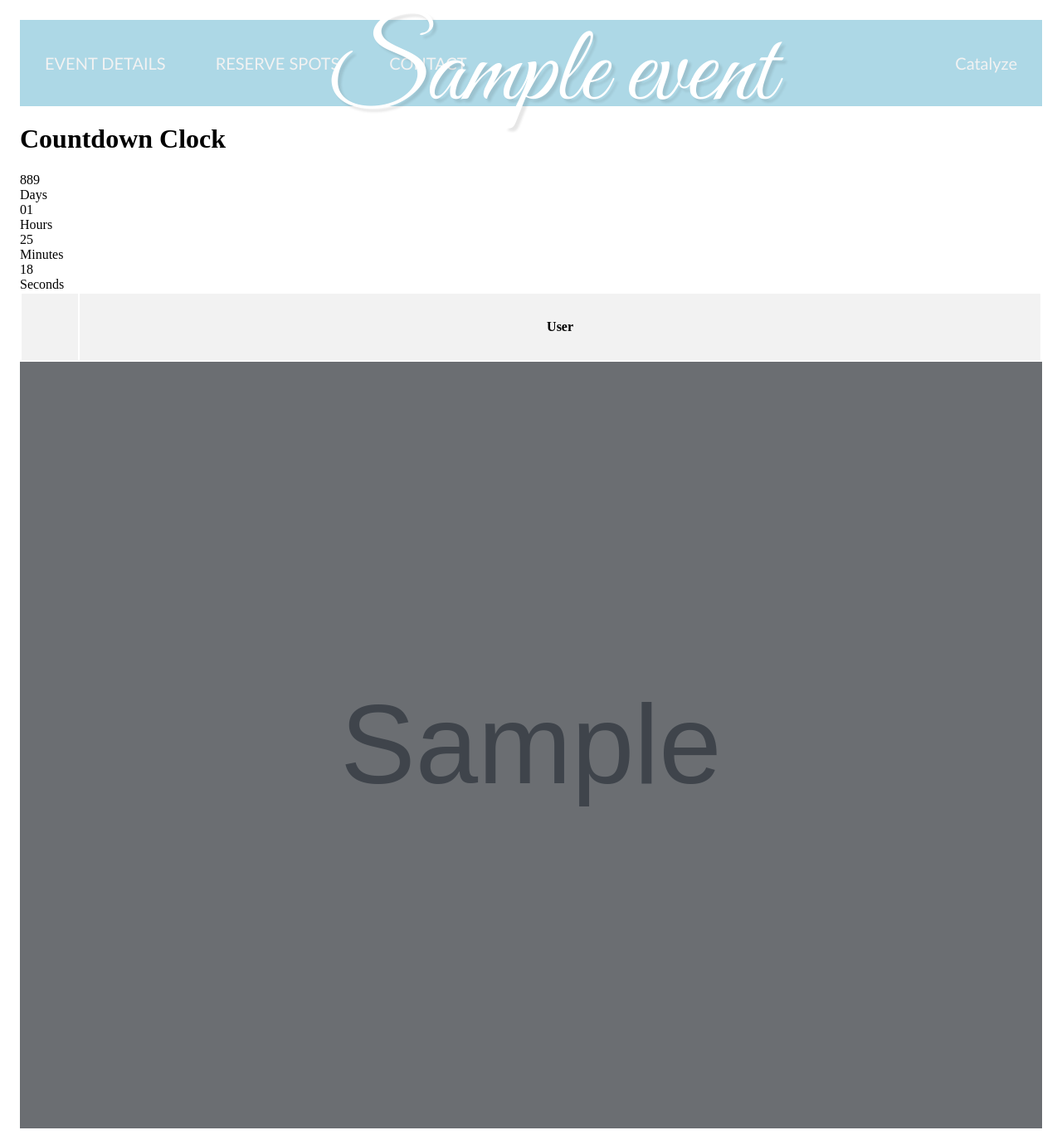
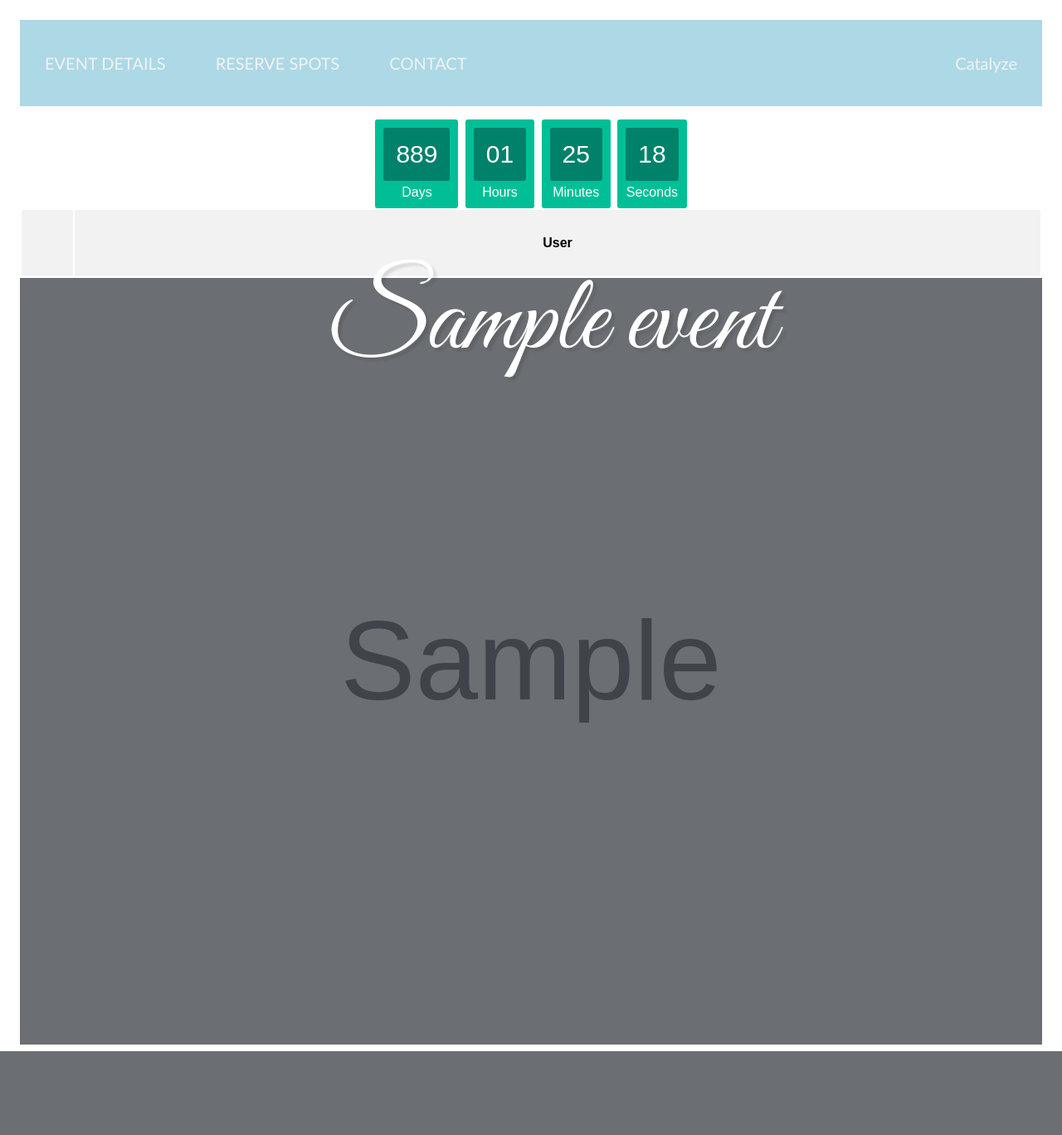
Before and after one commit to juhyem/gwcfinalproject, a Django app: page /post/1/ in a window 1280 px wide. Shown: the part 270-1638 px from the top of the page at 83% size. After the commit the page ends 1537 px from the top, so only its background shows below. Run offline with Django 3.2, Linux system fonts and the light colour scheme; tables that the repository leaves empty hold one stand-in row (values such as "Sample post"); grey boxes marked "Sample" are stand-in pictures; lists and menus that the app fills with data are empty; some libraries are stand-ins or nearby versions.

Commit message:
Got new_eventpage.css to show up

```diff
--- a/Catalyze/events/static/css/EventDetails.css
+++ b/Catalyze/events/static/css/EventDetails.css
@@ -49,6 +49,7 @@ div.tab button {
     text-align: center;
     border: 1px solid #ccc;
     width: 200px;
+    color: #000000;
 }
 
 div.tab button img{
--- a/Catalyze/events/static/css/new_eventpage.css
+++ b/Catalyze/events/static/css/new_eventpage.css
@@ -13,14 +13,14 @@
     padding: 40px 30px;
     text-decoration: none;
     font-size: 20px;
-    font-family: Monospace;
+    font-family: "Trebuchet MS", sans-serif	;
     /*min-height: 200%;*/
 }
 
 /* Change the color of links on hover */
 .topnav a:hover {
-    background-color: #ddd;
-    color: black;
+    background-color: #63b5cf;
+    color: white;
 }
 
 /* Add a color to the active/current link */
@@ -47,7 +47,49 @@ tr {
   color: #fff;
   text-shadow: 4px 4px 3px rgba(0,0,0,0.1);
   position: absolute;
-  top: 200px;
+  top: 500px;
   text-align:center;
   width: 100%;
 }
+
+body{
+	text-align: center;
+  	/*background: #00ECB9;*/
+  font-family: sans-serif;
+  font-weight: 100;
+}
+
+/*h1{
+  color: #396;
+  font-weight: 100;
+  font-size: 40px;
+  margin: 40px 0px 20px;
+}*/
+
+#clockdiv{
+	font-family: sans-serif;
+	color: #fff;
+	display: inline-block;
+	font-weight: 100;
+	text-align: center;
+	font-size: 30px;
+}
+
+#clockdiv > div{
+	padding: 10px;
+	border-radius: 3px;
+	background: #00BF96;
+	display: inline-block;
+}
+
+#clockdiv div > span{
+	padding: 15px;
+	border-radius: 3px;
+	background: #00816A;
+	display: inline-block;
+}
+
+.smalltext{
+	padding-top: 5px;
+	font-size: 16px;
+}
--- a/Catalyze/events/templates/events/base.html
+++ b/Catalyze/events/templates/events/base.html
@@ -1,6 +1,8 @@
 {% load staticfiles %}
 <html>
     <head>
+      {% block head %}
+      {% endblock %}
         <title>Find Events</title>
         <!--link rel="stylesheet" href="//maxcdn.bootstrapcdn.com/bootstrap/3.2.0/css/bootstrap.min.css"-->
         <!--link rel="stylesheet" href="//maxcdn.bootstrapcdn.com/bootstrap/3.2.0/css/bootstrap-theme.min.css"-->
--- a/Catalyze/events/templates/events/post_detail.html
+++ b/Catalyze/events/templates/events/post_detail.html
@@ -1,5 +1,9 @@
 {% extends 'events/base.html' %}
+{% load staticfiles %}
 
+{% block head %}
+<link rel="stylesheet" href="{% static 'css/new_eventpage.css' %}">
+{% endblock %}
 {% block content %}
 
 <!-- <!DOCTYPE html>
@@ -51,7 +55,6 @@
         "seconds": seconds
       };
     }, 1000); -->
-    <h1>Countdown Clock</h1>
 <div id="clockdiv">
   <div>
     <span class="days"></span>
--- a/Catalyze/events/templates/events/post_detail_detail.html
+++ b/Catalyze/events/templates/events/post_detail_detail.html
@@ -1,5 +1,9 @@
 {% extends 'events/base.html' %}
+{% load staticfiles %}
 
+{% block head %}
+<link rel="stylesheet" href="{% static 'css/EventDetails.css' %}">
+{% endblock %}
 {% block content %}
 
 <!-- <!DOCTYPE html>
```
Also changed, not shown: knowyourights.html (added, +171 -0 lines).
